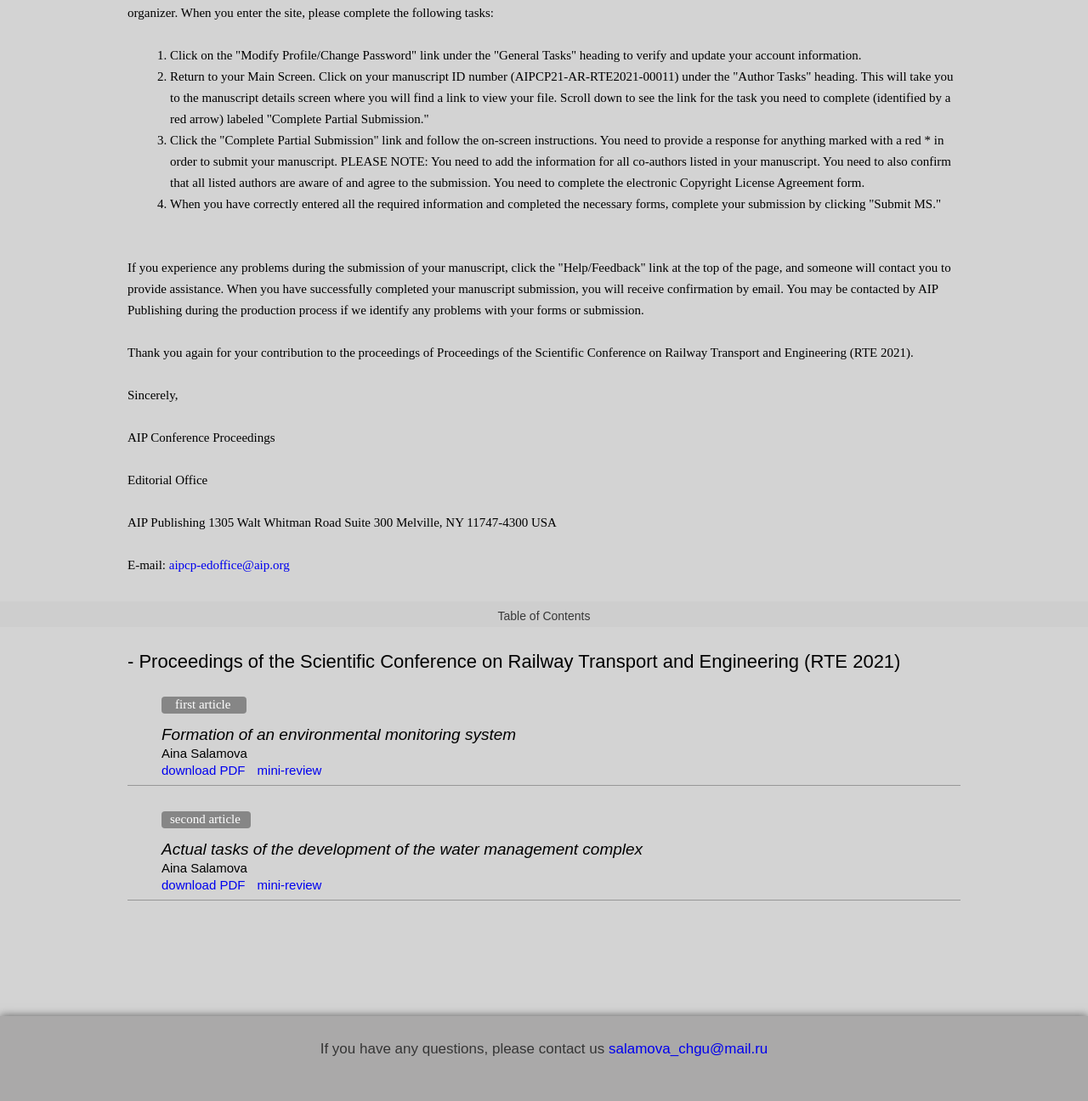
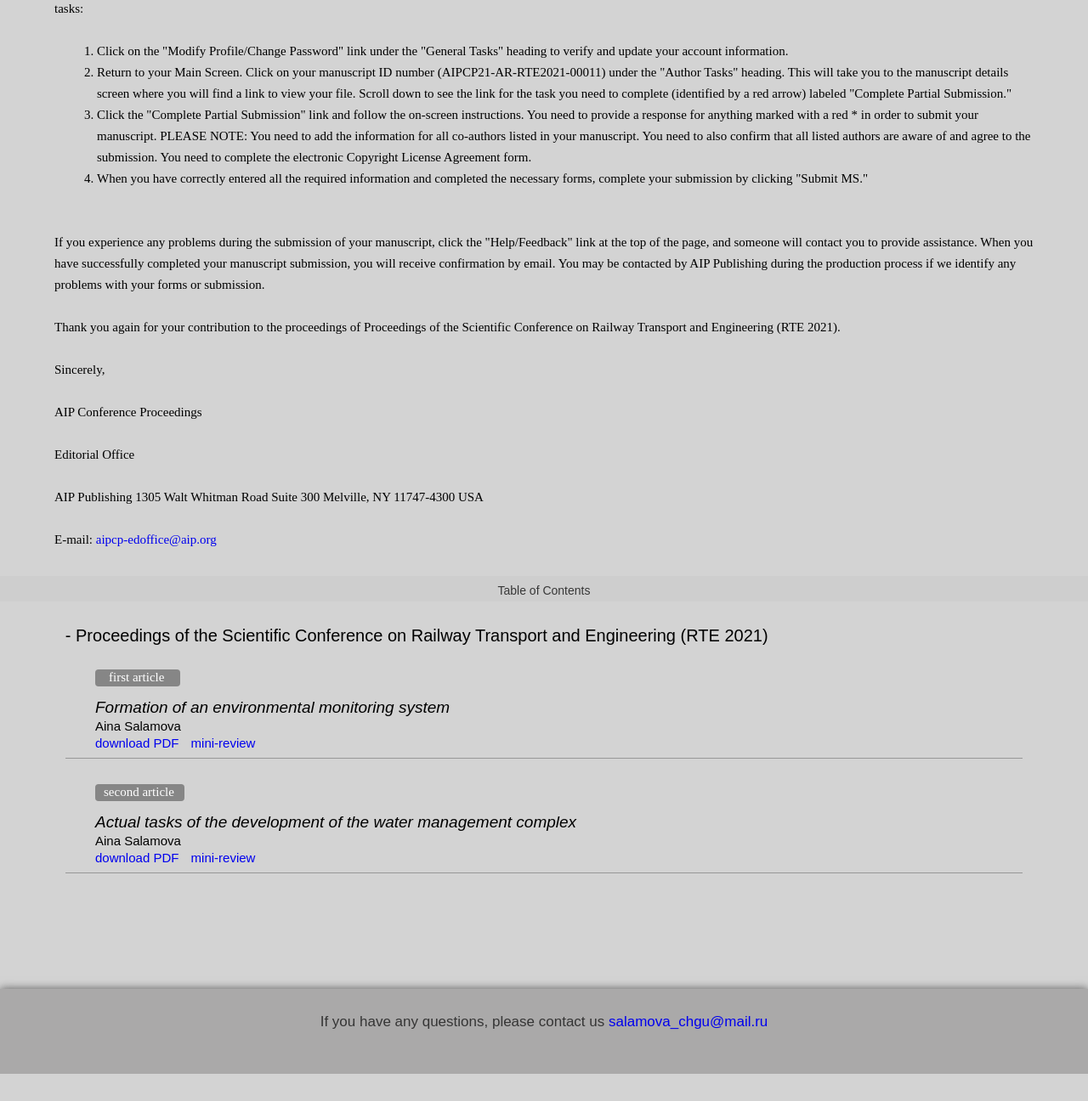
Before and after one commit to SayFu11a/web.conference, a plain HTML site: page index.html in a window 1280 px wide. Shown: the part 452-1748 px from the top of the page at 85% size. After the commit the page ends 1716 px from the top, so only its background shows below. Drawn offline with Linux system fonts and the light colour scheme.

Commit message:
css updete n2

```diff
--- a/css/style.css
+++ b/css/style.css
@@ -97,27 +97,21 @@
 	color: rgb(194, 189, 189);
 }
 .text {
-	margin: 0 150px;
+	margin: 0 5%;
 	font-size: 15px;
-	margin-top: 30px;
+	margin-top: 50px;
 	margin-bottom: 30px;
 	line-height: 25px;
 }
 .text__upper-elemen1 {
 	display: inline;
 }
-.text__upper-title {
-	text-transform: uppercase;
-	display: inline-block;
-	font-family: Exo, sans-serif;
-}
-
 .text__tasks {
 	padding-left: 50px;
 }
 .article__tible {
 	background-color: rgb(206, 206, 206);
-	max-height: 30px;
+	height: 30px;
 	text-align: center;
 	font-family: Arial, "Helvetica Neue", Helvetica, sans-serif;
 	padding: 10px;
@@ -125,16 +119,16 @@
 }
 .article__title {
 	font-family: Arial, "Helvetica Neue", Helvetica, sans-serif;
-	margin: 30px 150px;
+	margin: 30px 6%;
 }
 .article__title-first {
-	font-size: 22px;
+	font-size: 20px;
 }
 .article__bottom-bottom {
 	margin: 0 40px;
 }
 .article__botton {
-	margin: 0 150px;
+	margin: 0 6%;
 	margin-top: 30px;
 	margin-bottom: 0px;
 
@@ -150,20 +144,20 @@
 }
 .article__title-second {
 	font-family: Arial, "Helvetica Neue", Helvetica, sans-serif;
-	margin: 0 150px;
+	margin: 0 6%;
 	font-size: 19px;
 	margin-top: 15px;
 	font-style: italic;
 }
 .name {
 	font-family: Arial, "Helvetica Neue", Helvetica, sans-serif;
-	margin: 5px 150px;
+	margin: 5px 6%;
 	font-size: 15px;
 }
 
 .downldBtm {
 	font-family: Arial, "Helvetica Neue", Helvetica, sans-serif;
-	margin: 5px 150px;
+	margin: 5px 6%;
 	font-size: 15px;
 }
 .mini-review {
@@ -171,13 +165,13 @@
 }
 .line {
 	border-top: 1px solid rgb(151, 151, 151);
-	margin: 10px 150px;
+	margin: 10px 6%;
 }
 .all-second__article {
 	margin: 0 40px;
 }
 .article__botton-second {
-	margin: 0 150px;
+	margin: 0 6%;
 	margin-top: 30px;
 	margin-bottom: 0px;
 	width: 105px;
@@ -190,7 +184,7 @@
 }
 .article__title-teght {
 	font-family: Arial, "Helvetica Neue", Helvetica, sans-serif;
-	margin: 0 150px;
+	margin: 0 6%;
 	font-size: 19px;
 	margin-top: 15px;
 	font-style: italic;
```
